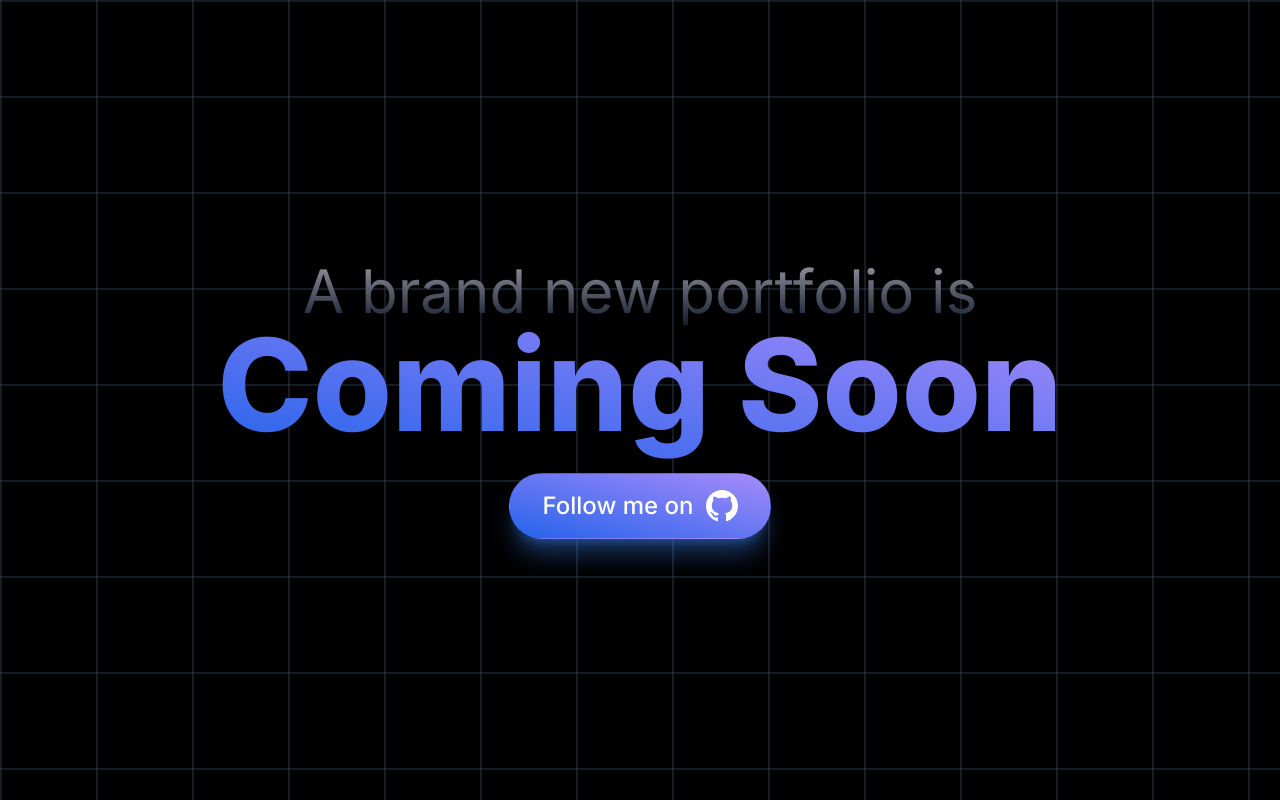
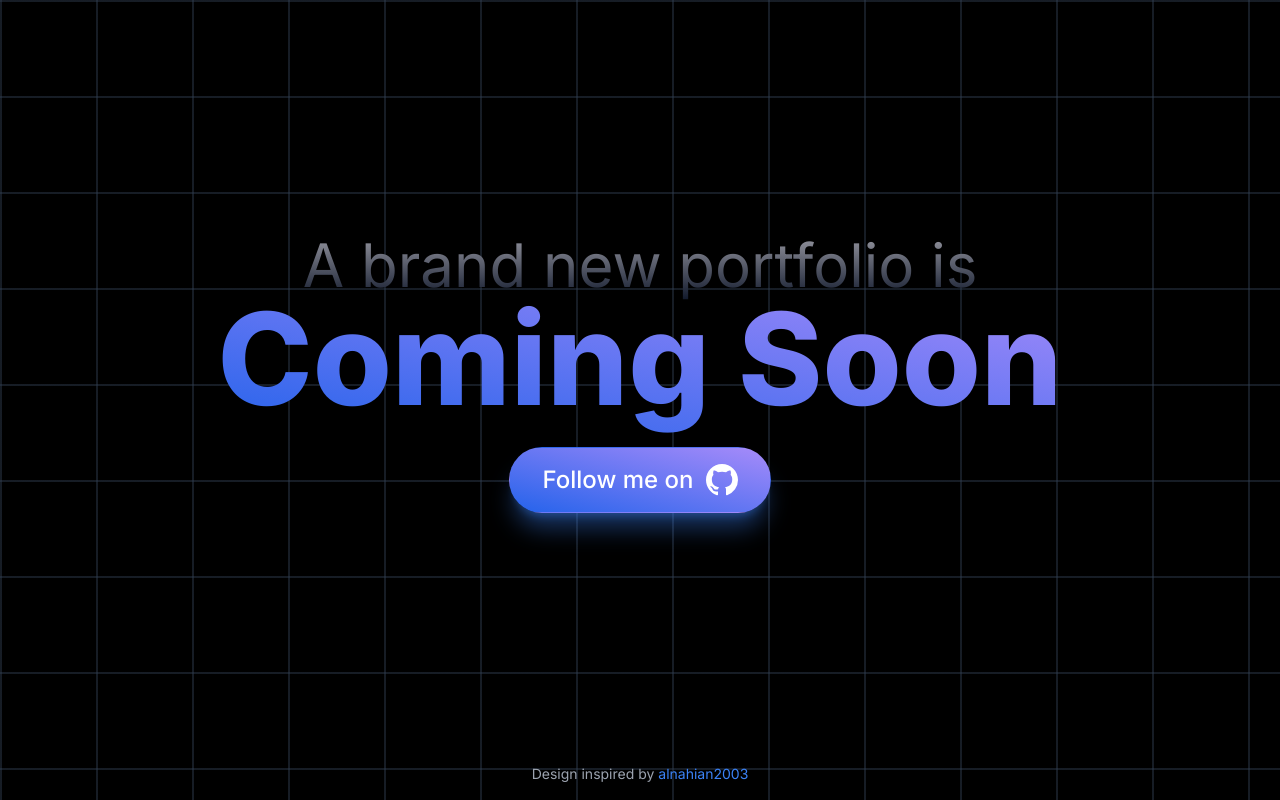
Before and after one commit to shahadat-osman/shahadat-osman.github.io, a plain HTML site: page index.html in a window 1280 px wide. Drawn offline with nearby package versions, Linux system fonts and the light colour scheme.

Commit message:
Update index.html

```diff
--- a/index.html
+++ b/index.html
@@ -38,10 +38,11 @@
     <title>Coming Soon | Shahadat Osman</title>
 </head>
 
-<body
-    class="relative bg-black flex flex-col h-full absolute inset-0 -z-10 h-full w-full bg-[linear-gradient(to_right,#33415570_2px,transparent_1px),linear-gradient(to_bottom,#33415570_2px,transparent_1px)] bg-[size:6rem_6rem] transition-all">
+<body class="bg-black flex flex-col min-h-screen
+    bg-[linear-gradient(to_right,#33415570_2px,transparent_1px),linear-gradient(to_bottom,#33415570_2px,transparent_1px)]
+    bg-[size:6rem_6rem] transition-all">
     <!-- ========== MAIN CONTENT ========== -->
-    <main class="grid h-screen place-items-center max-w-8xl px-4 sm:px-6 lg:px-8 grid items-center mx-auto">
+    <main class="flex-grow grid place-items-center px-4 sm:px-6 lg:px-8">
         <div class="text-center py-8 px-4 sm:px-6 lg:px-8">
             <h1 class="text-2xl font-normal text-white md:text-4xl lg:text-6xl">
                 <span class="bg-clip-text bg-gradient-to-b from-zinc-400 to-slate-900 text-transparent select-none">A
@@ -70,6 +71,10 @@
         </div>
     </main>
     <!-- ========== END MAIN CONTENT ========== -->
+    <footer class="text-center py-4 text-sm text-gray-400">
+        Design inspired by <a href="https://github.com/alnahian2003" class="text-blue-500 hover:underline"
+            target="_blank">alnahian2003</a>
+    </footer>
 </body>
 
 </html>
```
